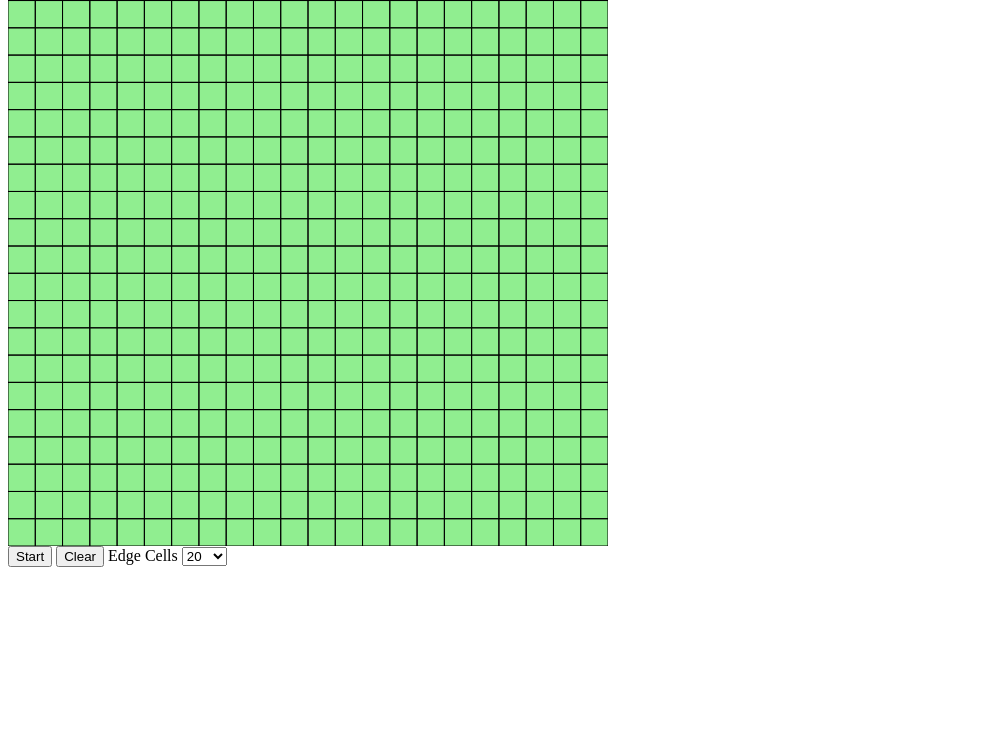
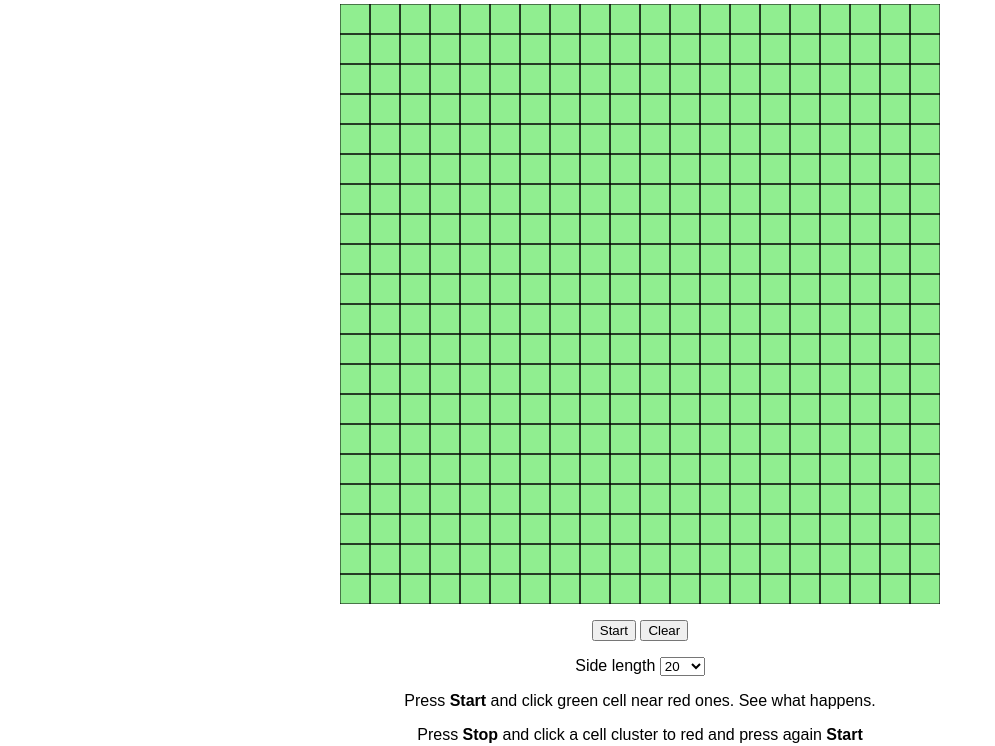
Before and after one commit to pekezu/GameOfLife, a website: page public_www/index.html in a window 1280 px wide. Shown: the part 62-808 px from the top of the page, without its empty margins (0-995 px from the left). Drawn offline with Linux system fonts and the light colour scheme.

Commit message:
ver 1.02

```diff
--- a/public_www/index.css
+++ b/public_www/index.css
@@ -1,14 +1,34 @@
 html, body {
-    height: 100%;
-  }
+  height: 100%;
+}
+*
+{
+   /*font-size: 1em !important;
+   color: #000 !important;*/
+   font-family: Arial !important;
+}
 
-  body {
-    margin: 0;
-    display: flex;
+/*body {
+  margin: 0;
+  display: flex;
+  /* This centers our sketch horizontally. */
+/*  justify-content: center;*/
+  /* This centers our sketch vertically. */
+/*  align-items: center;
+}*/
 
-    /* This centers our sketch horizontally. */
-    justify-content: center;
+/*div {
+  /* This centers our sketch horizontally. */
+/*  justify-content: center;
+  /* This centers our sketch vertically. */
+/*  align-items: center;
+}*/
 
-    /* This centers our sketch vertically. */
-    align-items: center;
-  }
+/*canvas {
+  padding-left: 0;
+  padding-right: 0;
+  margin-left: auto;
+  margin-right: auto;
+  display: block;
+  width: 800px;
+}*/
--- a/public_www/index.html
+++ b/public_www/index.html
@@ -4,26 +4,31 @@
     <head>
         <meta charset="utf-8" />
         <script type="application/javascript" src="script.js"></script>
-        <!--        <link rel="stylesheet" href="index.css"> -->
+        <link rel="stylesheet" href="index.css">
         </link>
     </head>
 
     <body>
+        <h1 style="text-align:center">Game of life pk</h1>
+        <p style="text-align:center">
             <canvas id="mycanvas" style="background-color: lightgreen" width=600 height=600
                 onmousemove="canvasMouseMove(event)"></canvas>
-    </body>
-    <br />
-    <div>
+        </p>
+        <div style="text-align:center" id="buttons">
             <button id="mybutton" onclick="startGame()">Start</button>
             <button id="cancelbutton" onclick="clearCanvas()">Clear</button>
-        Edge Cells
+            <p>Side length
                 <select id="edgeCells" onchange="setEdgeCells()">
                     <option value="5">5</option>
                     <option value="10">10</option>
-            <option value="20" selected="selected">20</option>
+                    <option value="20" selected='selected'>20</option>
                     <option value="50">50</option>
                     <option value="100">100</option>
                 </select>
+            </p>
+            <p>Press <strong>Start</strong> and click green cell near red ones. See what happens.</p>
+            <p>Press <strong>Stop</strong> and click a cell cluster to red and press again <strong>Start</strong></p>
         </div>
+    </body>
 
     </html>
--- a/public_www/script.js
+++ b/public_www/script.js
@@ -5,7 +5,7 @@ var interval;
 var grid = [];
 var shadowGrid = [];
 var gridSideInPixels = 0;
-var edgeCells = 22;
+var edgeCells = 20;
 var cellSideInPixels = 0;
 var bColor1 = "lightgreen";
 var bColor2 = "red";
```
Lines whose indentation alone changed are shown as unchanged.
